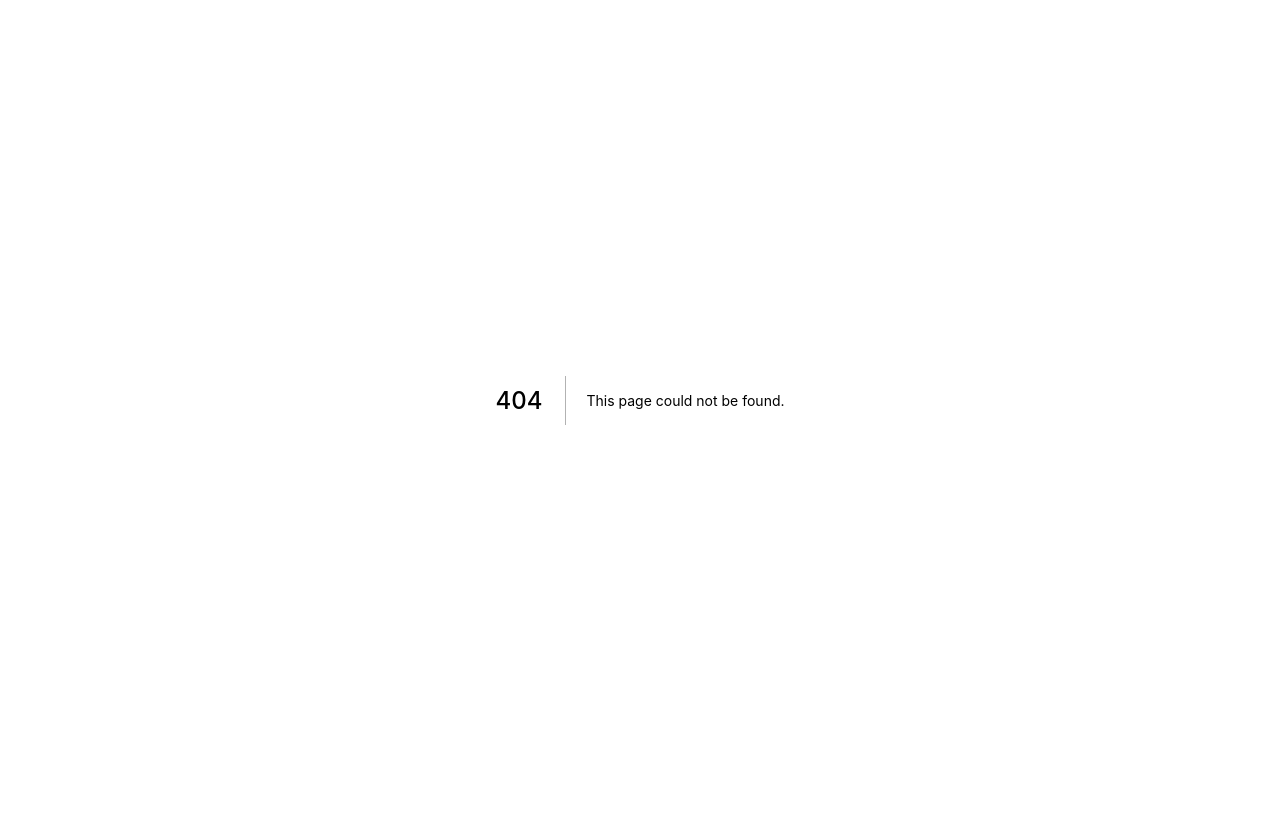
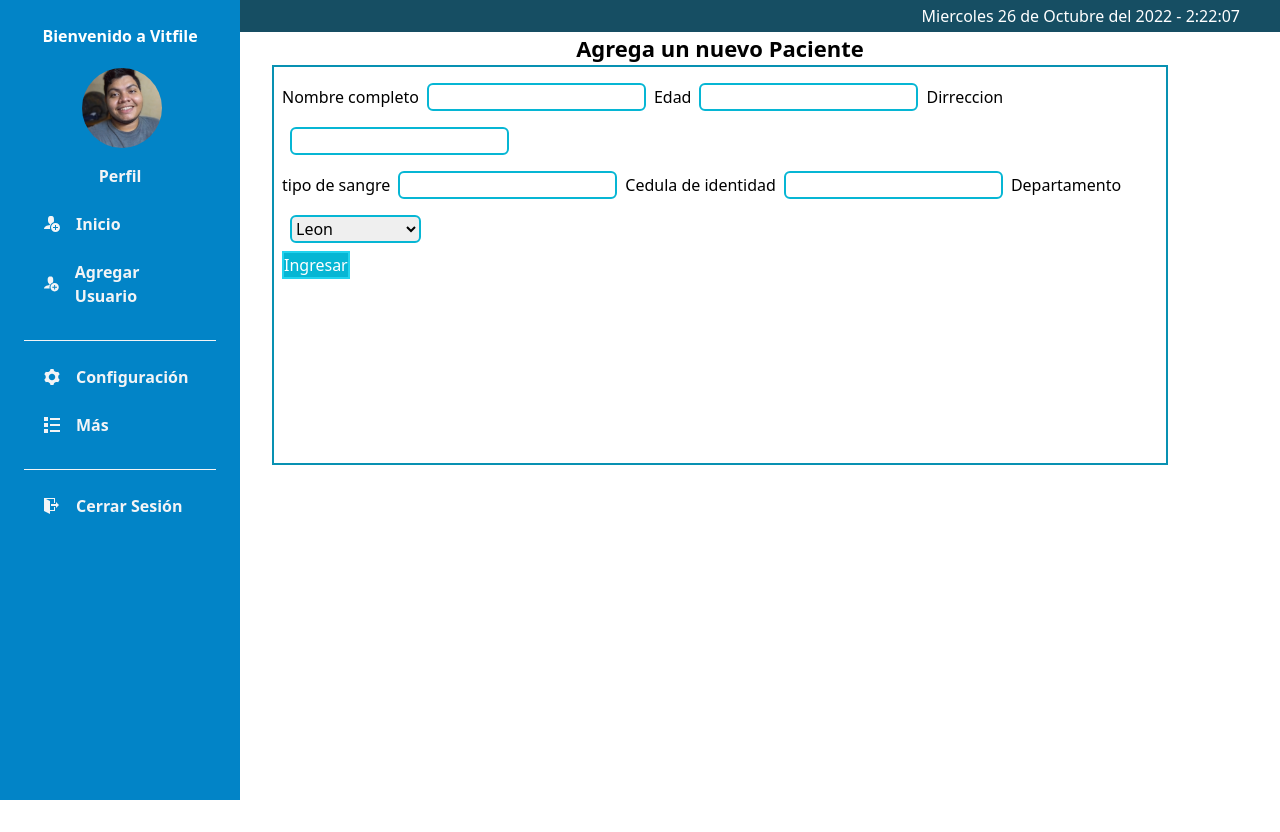
Before and after one commit to Xavybarcenas/vitfile_nextjs, a Next.js app: page /gestion/agregarPaciente in a window 1280 px wide. Before the commit this address had no page. Before the commit the page ends 800 px from the top, so only its background shows below. Built offline with nearby package versions, Linux system fonts and the light colour scheme.

Commit message:
new changes

```diff
--- a/componentes/Layout.jsx
+++ b/componentes/Layout.jsx
@@ -4,23 +4,23 @@ import Options from "./options";
 import Head from "next/head";
 
 export default function layout({ title, children }) {
-
-
-
-
   return (
-
-
     <>
       <Head>
         <title>{title}</title>
       </Head>
-      <Navbar />
-      <div className="absolute h-full w-screen lg:w-[76.5%] lg:left-[23.5%] dark:bg-black">{children}</div>
 
-      <aside>
-        <Options />
-      </aside>
+        <header>
+          <Navbar />
+        </header>
+
+        <div className="absolute h-full w-screen lg:w-[76.5%] lg:left-[23.5%] hd:left-[12.5%] hd:w-[87.5%] dark:bg-black">
+          {children}
+        </div>
+        <aside>
+          <Options />
+        </aside>
+
     </>
   );
 }
--- a/componentes/horafecha.jsx
+++ b/componentes/horafecha.jsx
@@ -23,7 +23,7 @@ import { useState, useEffect } from 'react';
     });
     return(<>
 
-    <span>{currentTime}</span>
+    <span className='text-bold'>{currentTime}</span>
 
     </>);
 
--- a/componentes/itemsIndex.jsx
+++ b/componentes/itemsIndex.jsx
@@ -1,26 +1,28 @@
 import Link from "next/link";
 import { Disclosure } from "@headlessui/react";
 import React from "react";
-import {
-  ImHome,
-  ImUserPlus,
-  ImUserMinus,
-  ImUserCheck,
-  ImCog,
-  ImList,
-  ImExit,
-} from "react-icons/im";
 
-export default function itemsIndex({ titulo, path }) {
+export default function itemsIndex({ titulo, path, route }) {
   return (
     <>
       <Disclosure>
-        <div className="text-center items-center w-[180px] h-[100px] hover:border-sky-600 p-2 sm:w-[150px] sm:h-[120px] rounded-lg group cursor-pointer hover:shadow-lg m-2 border-solid border-2 border-gray-300 shadow-md">
-          <img src={path} alt="" width="50px" height="50px" className="block m-auto " />
-          <a className=" text-[16px] text-gray-900 group-hover:text-sky-600 font-bold">
-            {titulo}
-          </a>
-        </div>
+        <Link href={route}>
+          <div className="text-center items-center w-[180px] h-[100px] hover:border-sky-600 p-2 sm:w-[150px] sm:h-[120px] rounded-lg group cursor-pointer hover:shadow-lg m-2 border-solid border-2 border-gray-300 shadow-md">
+            <img
+              src={path}
+              alt=""
+              width="50px"
+              height="50px"
+              className="block m-auto "
+            />
+            <span
+              className=" text-[16px] text-gray-900 group-hover:text-sky-600 font-bold"
+
+            >
+              {titulo}
+            </span>
+          </div>
+        </Link>
       </Disclosure>
     </>
   );
--- a/componentes/nav.jsx
+++ b/componentes/nav.jsx
@@ -7,7 +7,7 @@ export default function nav() {
 
   return (
     <>
-      <nav className="bg-cyan-900  text-white py-1 w-screen lg:w-[77%] sm:text-[13px] l:text-[16px] lg:ml-auto" >
+      <nav className="bg-cyan-900  text-white py-1 w-screen lg:w-[77%] sm:text-[13px] l:text-[16px] lg:ml-auto hd:w-[87.5%]" >
         <ul className="contents">
           <li className='text-white text-right mr-4 sm:mr-10'><FechaHora/></li>
         </ul>
--- a/componentes/options.jsx
+++ b/componentes/options.jsx
@@ -30,19 +30,16 @@ export default function options() {
             </h1>
             <div className="my-1 border-b border-gray-100 pb-4">
               <Link href="/perfil">
-              <a ><img
+                <img
                   src="../images/foto.jpg"
                   className="rounded-full w-20 h-20 ml-[35%] ls:ml-[30%] mb-2"
-            /></a>
-
+                />
               </Link>
               <Link href="/perfil">
                 <div className="flex mb-2  justify-center items-center gap-4 px-5 hover:bg-gray-900 p-2 rounded-md group cursor-pointer hover:shadow-lg m-auto">
-
-                <a ><h3 className="text-base text-gray-100 group-hover:text-white font-semibold">
+                  <h3 className="text-base text-gray-100 group-hover:text-white font-semibold">
                     Perfil
                   </h3>
-                </a>
                 </div>
               </Link>
               <Link href="/dashboard">
@@ -52,7 +49,6 @@ export default function options() {
                     Inicio
                   </h3>
                 </div>
-
               </Link>
               <div className="flex mb-2  justify-start items-center gap-4 px-5 hover:bg-gray-900 p-2 rounded-md group cursor-pointer hover:shadow-lg m-auto">
                 <ImUserPlus className="text-2x1 text-gray-100 group-hover:text-white" />
@@ -79,9 +75,9 @@ export default function options() {
               <Link href="/">
                 <div className="flex mb-2  justify-start items-center gap-4 px-5 hover:bg-gray-900 p-2 rounded-md group cursor-pointer hover:shadow-lg m-auto">
                   <ImExit className="text-2x1 text-gray-100 group-hover:text-white" />
-                  <a className="text-base text-gray-100 group-hover:text-white font-semibold">
+                  <span className="text-base text-gray-100 group-hover:text-white font-semibold">
                     Cerrar Sesión
-                  </a>
+                  </span>
                 </div>
               </Link>
             </div>
--- a/pages/dashboard/index.jsx
+++ b/pages/dashboard/index.jsx
@@ -5,37 +5,41 @@ export default function Home() {
   return (
     <>
       <Layout title="Dashboard">
-
-          <h1 className="text-center font-bold text-[22px] my-2 justify-center">Bienvenido</h1>
+        <h1 className="text-center font-bold text-[22px] my-2 justify-center">
+          Bienvenido
+        </h1>
         <div className="grid  lg:grid-cols-4 lg:grid-rows-3 sm:grid-cols-2 sm:grid-rows-3 ls:grid-cols-4 l:ml-6">
           <Items
             titulo="Agregar Pacientes"
             path="./images/Ingresar Paciente.png"
+            route="/gestion/agregarPaciente"
+          />
+          <Items
+            titulo="Ingresar Pacientes"
+            path="./images/Ingresar Paciente.png"
+            route="#"
+          />
+          <Items
+            titulo="Historiales Médicos"
+            path="./images/listar paciente.png"
+            route="#"
+          />
+          <Items
+            titulo="Eliminar Pacientes"
+            path="#"
+            route="#"
+          />
+          <Items
+            titulo="Agregar Pacientes"
+            path="./images/Ingresar Paciente.png"
+            route="#"
           />
           <Items
             titulo="Eliminar Pacientes"
             path="./images/egresar Paciente.png"
+            route="#"
           />
-            <Items
-              titulo="Agregar Pacientes"
-              path="./images/Ingresar Paciente.png"
-            />
-            <Items
-              titulo="Eliminar Pacientes"
-              path="./images/egresar Paciente.png"
-            />
-            <Items
-              titulo="Agregar Pacientes"
-              path="./images/Ingresar Paciente.png"
-            />
-            <Items
-              titulo="Eliminar Pacientes"
-              path="./images/egresar Paciente.png"
-            />
-
-
         </div>
-
       </Layout>
     </>
   );
--- /dev/null
+++ b/pages/gestion/agregarPaciente.jsx
@@ -0,0 +1,38 @@
+import Layout from "/componentes/Layout";
+
+export default function agregarPaciente() {
+  return (
+    <>
+      <Layout title="Agregar Paciente | Vitfile">
+        <h1 className="font-bold text-[22px] text-center">
+          Agrega un nuevo Paciente
+        </h1>
+        <div className=" border-2 border-cyan-600 w-[80%] h-1/2  ml-[10%]">
+          <div className="">
+          <form action="grid grid-cols-3" className="block p-2">
+            <label htmlFor="fullname">Nombre completo</label>
+            <input type="text" name="fullname" id="fullname" className="border-2 border-cyan-500 m-2 w-[25%] rounded-md"/>
+            <label htmlFor="age">Edad</label>
+            <input type="text" name="age" id="age" className="border-2 border-cyan-500 m-2 w-[25%] rounded-md"/>
+            <label htmlFor="address">Dirreccion</label>
+            <input type="text" name="address" id="address" className="border-2 border-cyan-500 m-2 w-[25%] rounded-md"/>
+            <br />
+            <label htmlFor="tiposangre">tipo de sangre</label>
+            <input type="text" name="tiposangre" id="tiposangre" className="border-2 border-cyan-500 m-2 w-[25%] rounded-md"/>
+            <label htmlFor="cedula">Cedula de identidad</label>
+            <input type="text" name="cedula" id="cedula"  className="border-2 border-cyan-500 m-2 w-[25%] rounded-md" />
+            <label htmlFor="departamento">Departamento</label>
+            <select name="departamento" id="departamento" className="border-2 border-cyan-500 m-2 w-[15%] rounded-md">
+              <option value="Leon">Leon</option>
+              <option value="Chinandega">Chinandega</option>
+              <option value="Managua">Managua</option>
+            </select>
+            <br />
+            <button className="bg-cyan-500 border-2 border-cyan-400 text-white" >Ingresar</button>
+          </form>
+          </div>
+        </div>
+      </Layout>
+    </>
+  );
+}
--- a/pages/index.jsx
+++ b/pages/index.jsx
@@ -12,8 +12,12 @@ export default function Home() {
       <main className=" bg-[#243b55] w-screen h-screen">
         <div className="absolute bg-[#00000080] top-[50%] left-[50%] w-1/4 h-1/2 sm:w-[90%] sm:h-[80%] ls:w-[50%] ls:h-1/2 l:w-[80%] l:h-[60%] hd:w-[25%] hd:h-[60%] -translate-x-1/2 -translate-y-1/2 box-border shadow-xl rounded-xl p-10 ">
           <div className="text-center mb-2">
-            <span className="text-white m-1 font-semibold text-2xl">Iniciar</span>
-            <span className="text-white m-1 font-semibold text-2xl">Sesión</span>
+            <span className="text-white m-1 font-semibold text-2xl">
+              Iniciar
+            </span>
+            <span className="text-white m-1 font-semibold text-2xl">
+              Sesión
+            </span>
           </div>
           <img
             src={"/images/logo_login.png"}
@@ -39,10 +43,11 @@ export default function Home() {
               />
               <label>Contraseña</label>
             </div>
-            <Link href="/dashboard">
-              <a className="p-3 text-white bg-sky-500 rounded-lg mt-9 absolute hd:mt-[15%] sm:mt-12 hover:border-white hover:border-solid hover:border-2 hover:bg-transparent">
-               Acceder
-              </a>
+            <Link
+              href="/dashboard"
+              className="p-3 text-white bg-sky-500 rounded-lg mt-9 absolute hd:mt-[15%] sm:mt-12 hover:border-white hover:border-solid hover:border-2 hover:bg-transparent"
+            >
+              Acceder
             </Link>
           </form>
         </div>
--- /dev/null
+++ b/pages/perfil/editar.jsx
@@ -0,0 +1,13 @@
+import Layout from "/componentes/Layout";
+import Link from "next/link";
+
+export default function editar() {
+  return (
+
+      <Layout title="Perfil | Vitfile">
+      <h1 className="font-bold text-center text-[22px]"> Edita tu Perfil</h1>
+
+      </Layout>
+
+  );
+}
--- a/pages/perfil/editarPerfil.jsx
+++ /dev/null
@@ -1,51 +0,0 @@
-import Layout from "/componentes/Layout";
-import Link from "next/link";
-
-export default function editarPerfil() {
-  return (
-    <>
-      <Layout title="Perfil | Vitfile">
-        <h1 className="font-bold">Edita tu Perfil</h1>
-        <div className="container flex justify-center mt-5 ">
-          <img
-            src="/images/foto.jpg"
-            className="rounded-full w-24 h-24"
-            alt="Perfil"
-          />
-        </div>
-        <div className="container text-center mb-8 p-1">
-          <span>
-            <span className="font-bold">Nombre: </span>
-            Ing. Byron Bárcenas
-          </span>
-          <p>
-            <span className="font-bold">Rol:</span>
-            Administrador
-          </p>
-        </div>
-        <form action="" className="block border-2 border-cyan-400">
-          <input
-            type="file"
-            name=""
-            id=""
-            className="input border-spacing-2 border-2 rounded-lg bg-cyan-900 text-white"
-          />
-          <input
-            type="text"
-            name=""
-            id=""
-            className="border-2 rounded-md hover:border-cyan-500 focus:border-cyan-500 focus:ring-cyan-500"
-          />
-          <Link href="/perfil">
-            <button
-              type="submit"
-              className="bg-cyan-600 border-2 hover:border-cyan-400 text-white p-1 rounded-md"
-            >
-              Guardar Cambios
-            </button>
-          </Link>
-        </form>
-      </Layout>
-    </>
-  );
-}
--- a/pages/perfil/index.jsx
+++ b/pages/perfil/index.jsx
@@ -1,14 +1,14 @@
 import Layout from "/componentes/Layout";
 import Link from "next/link";
 
-export default function Home() {
+   export default function Home() {
   return (
     <>
       <Layout title="Perfil | Vitfile">
         <h1 className="text-center font-semibold text-[22px]">
           Bienvenido a tu Perfil
         </h1>
-        <div className="absolute container justify-center items-center p-8 bg-white border-solid border-cyan-600 border-2 rounded-md  texet-center shadow-xl">
+        <div className="fixed container justify-center items-center p-8 w-1/4 h-1/2 ml-[25%] mt-9 border-solid border-cyan-600 border-2 rounded-md  text-center shadow-xl">
           <span className="flex justify-center font-bold">
             Detalles del Perfil
           </span>
@@ -20,21 +20,21 @@ export default function Home() {
             />
           </div>
           <div className="block text-center mb-8 p-1">
-            <span>
-              <span className="font-bold">Nombre: </span>
-              Ing. Byron Bárcenas
-            </span>
-            <p>
-              <span className="font-bold">Rol:</span>
-              Administrador
-            </p>
+
+             <b>Nombre:</b> Ing. Byron Bárcenas
+
+
+            <p> <b>Rol:</b>
+              Administrador</p>
+
           </div>
 
           <div className="flex justify-center">
-            <Link href="/perfil/editarPerfil">
-              <a className="text-center bg-sky-500 text-white p-2 w-24 h-10 rounded-md border-2 hover:border-cyan-400 text-sm">
-                Editar Perfil
-              </a>
+            <Link
+              href="/perfil/editar"
+              className="text-center bg-sky-500 text-white p-2 w-24 h-10 rounded-md border-2 hover:border-cyan-400 text-sm"
+            >
+             Editar Perfil
             </Link>
           </div>
         </div>
```
Also changed, not shown: package.json (+12 -5 lines), 1 other file (tests, documents, lock files or other folders). Lines whose indentation alone changed are shown as unchanged.
